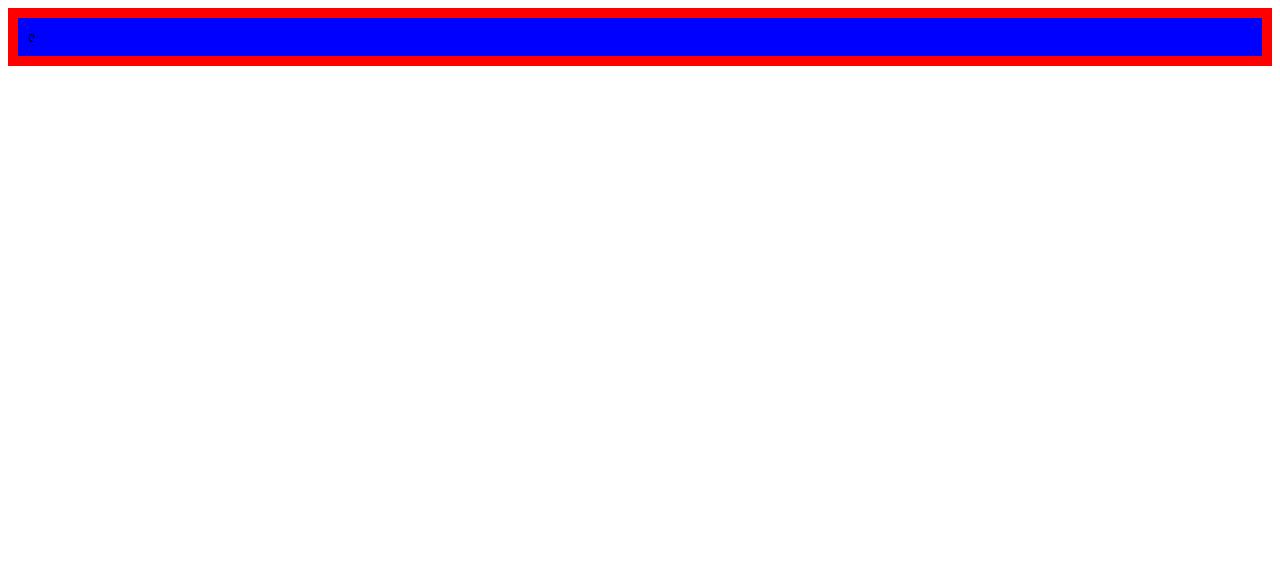
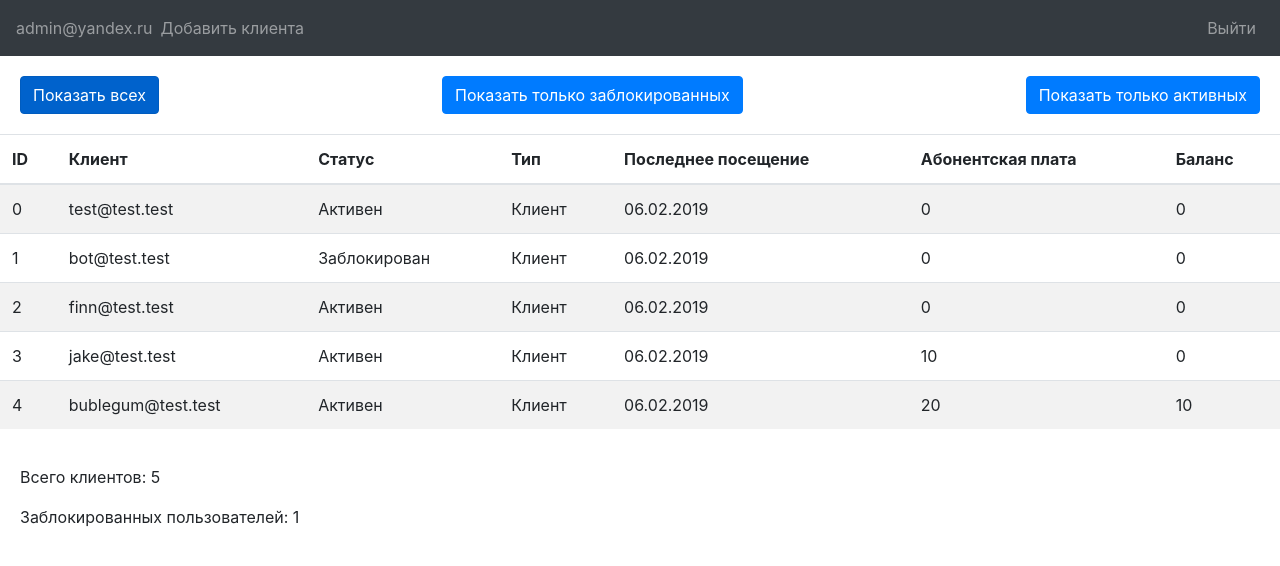
Before and after one commit to pirotech/trendcom-admin-test-task, a Vue app: page / in a window 1280 px wide. Shown: the top 566 px of the page. Built offline with nearby package versions, Linux system fonts and the light colour scheme.

Commit message:
Users list added, modal for add user connected

```diff
--- a/src/App.vue
+++ b/src/App.vue
@@ -1,28 +1,101 @@
 <template>
-  <div id="app">
-		<div class="parent">
-			<div class="child">
-				e
-			</div>
-		</div>
+  <div id="app" class="app">
+    <b-navbar class="app-header" toggleable="lg" type="dark" variant="dark">
+      <b-navbar-nav>
+        <b-nav-text>admin@yandex.ru</b-nav-text>
+        <b-nav-item v-b-modal.add>Добавить клиента</b-nav-item>
+      </b-navbar-nav>
+
+      <b-navbar-nav class="ml-auto">
+        <b-nav-item href="#">Выйти</b-nav-item>
+      </b-navbar-nav>
+    </b-navbar>
+
+    <div class="app-filters">
+      <b-button
+        v-for="(item, index) in filters.modes"
+        :key="index"
+        variant="primary"
+        :pressed="item.value === filters.mode"
+        @click="() => filterChanged(item.value)"
+      >{{ item.label }}</b-button>
+    </div>
+
+    <b-table class="app-users" striped hover :items="filteredUsers" />
+    <div class="app-statistics">
+      <p>Всего клиентов: {{ users ? users.length : '-' }}</p>
+      <p>Заблокированных пользователей: {{ users ? filterUsers('blocked').length : '-' }}</p>
+    </div>
+
+    <b-modal id="add" title="Регистрация нового клиента">
+      <p class="my-4">Основная информация</p>
+    </b-modal>
   </div>
 </template>
 
 <script>
+import loadedUsers from './users.json'
+
 export default {
   name: 'App',
-  components: {
+  components: {},
+  data () {
+    return {
+      users: [],
+      filteredUsers: [],
+      filters: {
+        modes: [
+          { label: 'Показать всех', value: 'all' },
+          { label: 'Показать только заблокированных', value: 'blocked' },
+          { label: 'Показать только активных', value: 'active' }
+        ],
+        mode: 'all'
+      }
+    }
+  },
+  methods: {
+    filterChanged(value) {
+      this.filters.mode = value;
+      this.filteredUsers = this.filterUsers(value);
+    },
+    filterUsers(value) {
+      return this.users.filter(item => {
+        switch (value) {
+          case 'all':
+            return true;
+          case 'blocked':
+            return item['Статус'] === 'Заблокирован';
+          case 'active':
+            return item['Статус'] === 'Активен';
+          default:
+            return true;
+        }
+      });
+    }
+  },
+  mounted () {
+    let storedUsers = localStorage.getItem('users');
+    if (!storedUsers) {
+      localStorage.setItem('users', JSON.stringify(loadedUsers));
+    }
+
+    storedUsers = localStorage.getItem('users');
+    this.users = JSON.parse(storedUsers);
+    this.filteredUsers = this.users;
   }
 }
 </script>
 
 <style lang="scss">
-.parent {
-	background-color: red;
-	padding: 10px;
-	.child {
-		background-color: blue;
-		padding: 10px;
-	}
+.app {
+  &-filters {
+    display: flex;
+    flex-direction: row;
+    justify-content: space-between;
+    padding: 20px;
+  }
+  &-statistics {
+    padding: 20px;
+  }
 }
 </style>
--- a/src/main.js
+++ b/src/main.js
@@ -2,8 +2,12 @@
 // (runtime-only or standalone) has been set in webpack.base.conf with an alias.
 import Vue from 'vue'
 import App from './App'
+import BootstrapVue from 'bootstrap-vue'
+import 'bootstrap/dist/css/bootstrap.css'
+import 'bootstrap-vue/dist/bootstrap-vue.css'
 
 Vue.config.productionTip = false
+Vue.use(BootstrapVue)
 
 /* eslint-disable no-new */
 new Vue({
--- /dev/null
+++ b/src/users.json
@@ -0,0 +1,47 @@
+[
+  {
+    "ID": 0,
+    "Клиент": "test@test.test",
+    "Статус": "Активен",
+    "Тип": "Клиент",
+    "Последнее посещение": "06.02.2019",
+    "Абонентская плата": 0,
+    "Баланс": 0
+  },
+  {
+    "ID": 1,
+    "Клиент": "bot@test.test",
+    "Статус": "Заблокирован",
+    "Тип": "Клиент",
+    "Последнее посещение": "06.02.2019",
+    "Абонентская плата": 0,
+    "Баланс": 0
+  },
+  {
+    "ID": 2,
+    "Клиент": "finn@test.test",
+    "Статус": "Активен",
+    "Тип": "Клиент",
+    "Последнее посещение": "06.02.2019",
+    "Абонентская плата": 0,
+    "Баланс": 0
+  },
+  {
+    "ID": 3,
+    "Клиент": "jake@test.test",
+    "Статус": "Активен",
+    "Тип": "Клиент",
+    "Последнее посещение": "06.02.2019",
+    "Абонентская плата": 10,
+    "Баланс": 0
+  },
+  {
+    "ID": 4,
+    "Клиент": "bublegum@test.test",
+    "Статус": "Активен",
+    "Тип": "Клиент",
+    "Последнее посещение": "06.02.2019",
+    "Абонентская плата": 20,
+    "Баланс": 10
+  }
+]
```
Also changed, not shown: .eslintrc.js.
